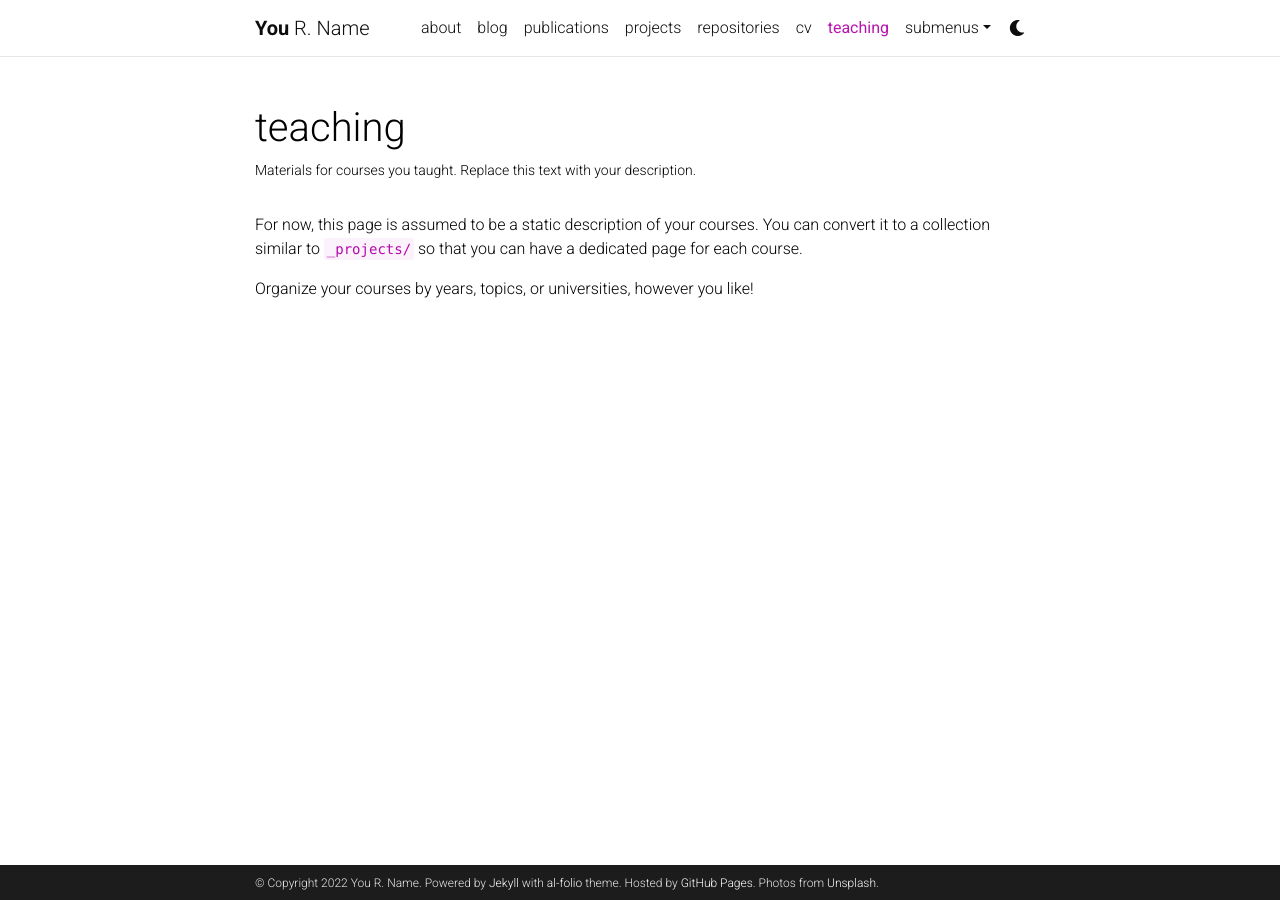
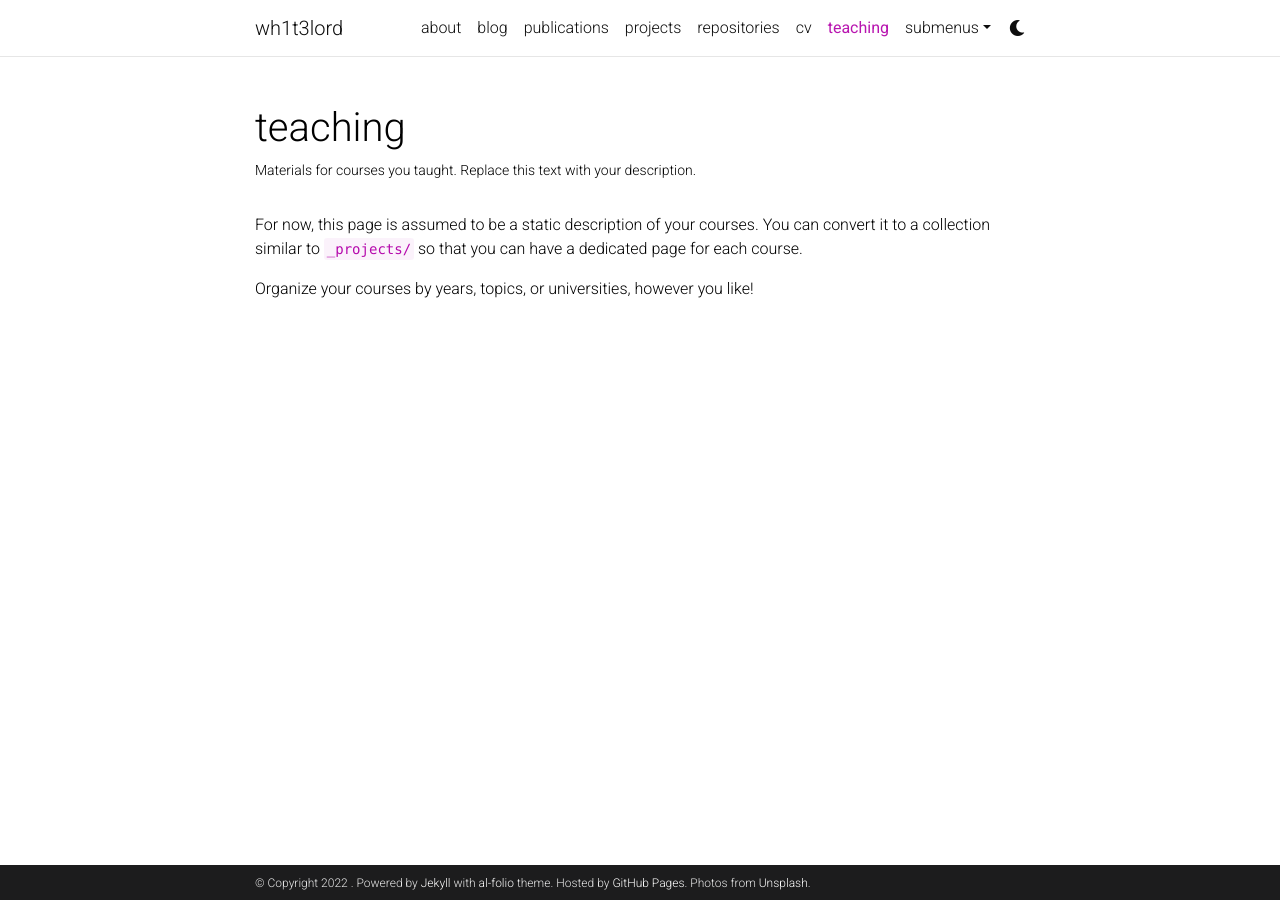
Before and after one commit to wh1t3lord/wh1t3lord, a Jekyll site: the page built from _pages/teaching.md, in a window 1280 px wide. Built offline with Jekyll 4.4.1, drawn with Linux system fonts in a browser that asks for light colours; comment, search, counter and statistics services are not loaded; a style sheet for code colours, icons or effects is not loaded.

Commit message:
FIX: changed

```diff
--- a/_config.yml
+++ b/_config.yml
@@ -2,24 +2,24 @@
 # Site settings
 # -----------------------------------------------------------------------------
 
-title: blank # the website title (if blank, full name will be used instead)
-first_name: You
-middle_name: R.
-last_name: Name
-email: you@example.com
+title: wh1t3lord # the website title (if blank, full name will be used instead)
+first_name:
+middle_name:
+last_name:
+email: git.matvey@yandex.ru
 description: > # the ">" symbol means to ignore newlines until "footer_text:"
-  A simple, whitespace theme for academics. Based on [*folio](https://github.com/bogoli/-folio) design.
+  My blog
 footer_text: >
   Powered by <a href="https://jekyllrb.com/" target="_blank">Jekyll</a> with <a href="https://github.com/alshedivat/al-folio">al-folio</a> theme.
   Hosted by <a href="https://pages.github.com/" target="_blank">GitHub Pages</a>.
   Photos from <a href="https://unsplash.com" target="_blank">Unsplash</a>.
 keywords: jekyll, jekyll-theme, academic-website, portfolio-website  # add your own keywords or leave empty
 
-lang: en # the language of your site (for example: en, fr, cn, ru, etc.)
+lang: en,fr,gr,ru # the language of your site (for example: en, fr, cn, ru, etc.)
 icon: ⚛️  # the emoji used as the favicon (alternatively, provide image name in /assets/img/)
 
-url: https://alshedivat.github.io # the base hostname & protocol for your site
-baseurl: /al-folio # the subpath of your site, e.g. /blog/
+url: https://wh1t3lord.github.io # the base hostname & protocol for your site
+baseurl: /wh1t3lord # the subpath of your site, e.g. /blog/
 last_updated: false # set to true if you want to display last updated in the footer
 impressum_path:  # set to path to include impressum link in the footer, use the same path as permalink in a page, helps to conform with EU GDPR
 
```
